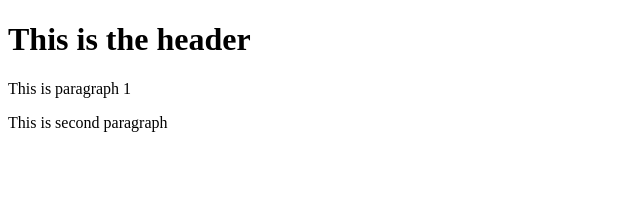
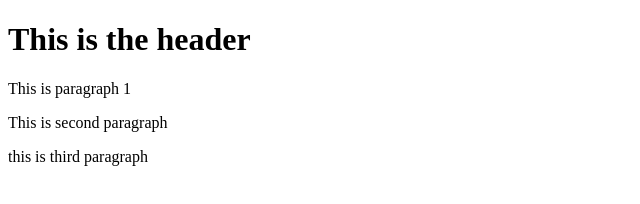
Before and after one commit to amna74670/git-test3, a website: page index.html in a window 1280 px wide. Shown: the whole page, without its empty margins (0-640 px from the left). Drawn offline with Linux system fonts and the light colour scheme.

Commit message:
fourth commit

```diff
--- a/index.html
+++ b/index.html
@@ -8,5 +8,6 @@
     <h1>This is the header</h1>
     <p>This is paragraph 1</p>
     <p>This is second paragraph</p>
+    <p>this is third paragraph</p>
   </body>
 </html>
```
Also changed, not shown: package.json (added, +24 -0 lines), 2 other files.
